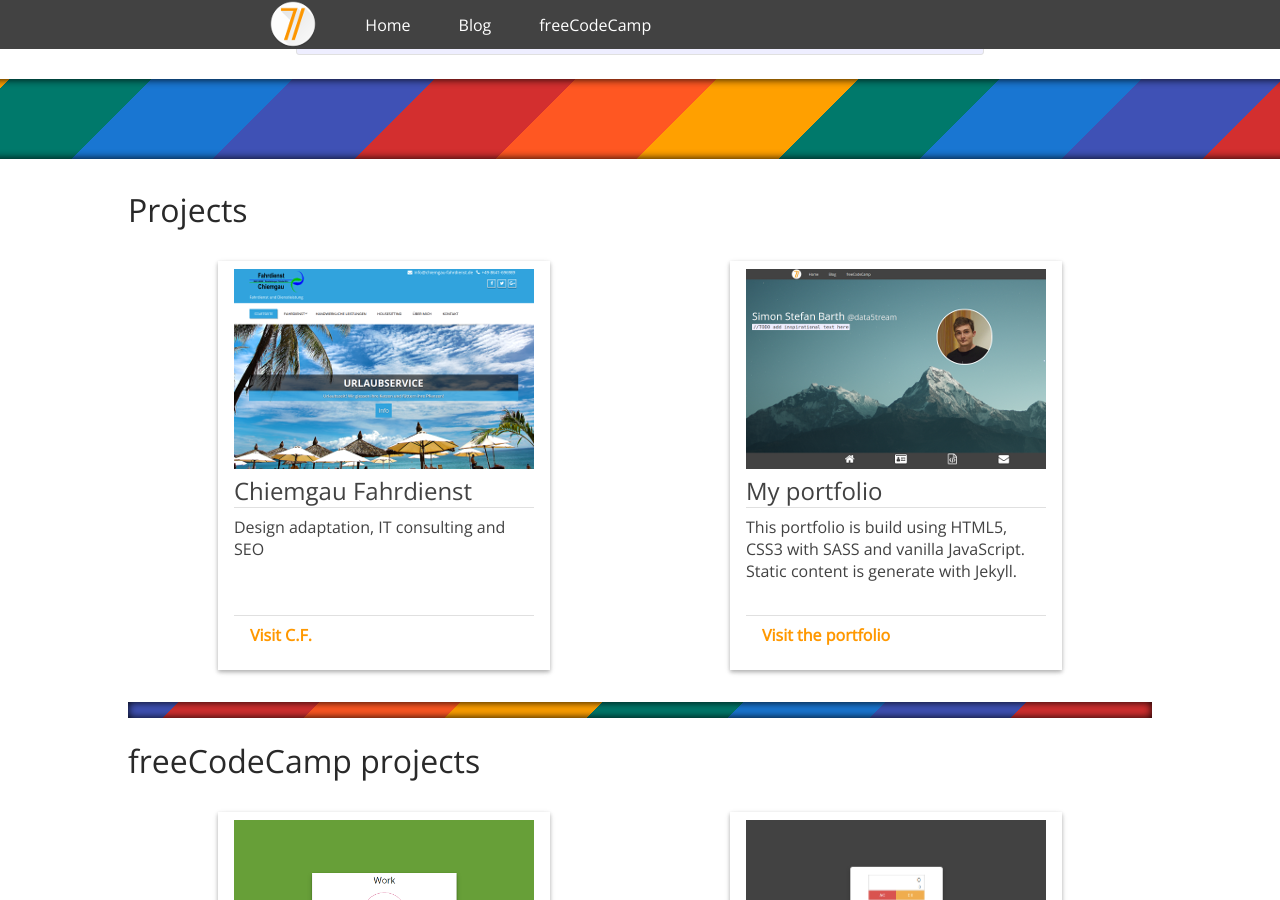
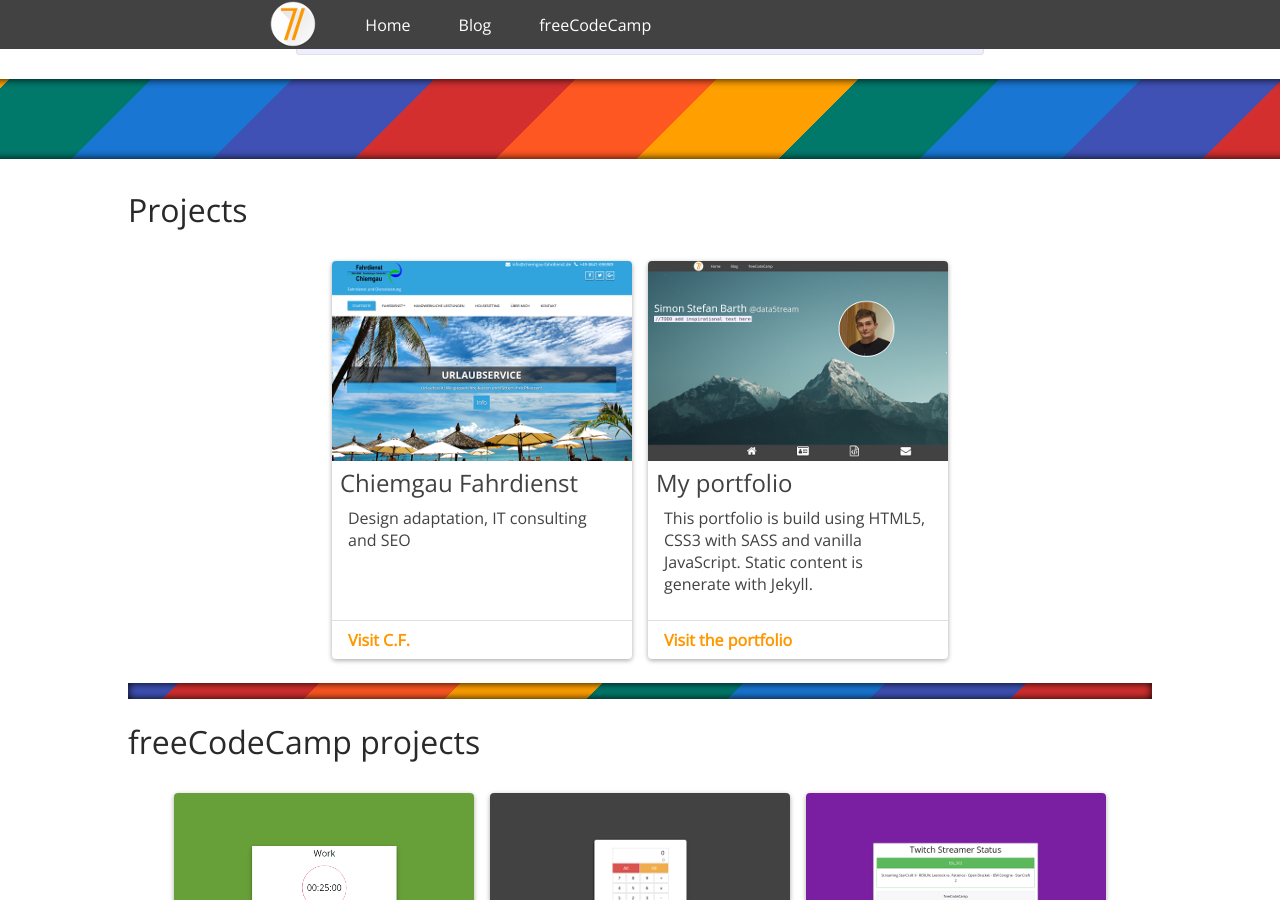
Before and after one commit to Data5tream/data5tream.github.io, a Jekyll site: the page built from index.html, in a window 1280 px wide and 900 px high, scrolled down 1551 px. Built offline with Jekyll 4.4.1, drawn with Linux system fonts in a browser that asks for light colours; a script that is not in the unit is left out; some of the changed text lies outside the part shown.

Commit message:
Improved cards & project cells

```diff
--- a/_sass/_base.scss
+++ b/_sass/_base.scss
@@ -215,12 +215,13 @@ ul, ol, dl, figure,
 .card {
   position: relative;
   background-color: $white;
-  padding: 8px 16px 16px 16px;
   @include card(1);
 }
 
 .cardimg {
-  text-align: center;
+  border-top-left-radius: 4px;
+  border-top-right-radius: 4px;
+  max-width: 300px;
 }
 
 .cardtitle {
@@ -228,13 +229,12 @@ ul, ol, dl, figure,
   font-weight: 400;
   font-size: 1.5em;
   text-transform: uppercase;
-  border-bottom: 1px $mdgreylight solid;
+  padding: 0 8px 0 8px;
 }
 
 .cardcontent {
   display: block;
-  padding-top: 8px;
-  padding-bottom: 2em;
+  padding: 8px 16px 3em 16px;
 }
 
 .cardbottom {
@@ -245,7 +245,6 @@ ul, ol, dl, figure,
   bottom: 0;
   right: 0;
 
-  margin: 8px 16px 16px 16px;
   padding: 8px 16px 8px 16px;
   border-top: 1px $mdgreylight solid;
 }
--- a/_sass/_mixins.scss
+++ b/_sass/_mixins.scss
@@ -11,6 +11,7 @@
   } @else {
     box-shadow: bottom-shadow($depth), top-shadow($depth);
   }
+  border-radius: 4px;
 }
 
 /// Computes a top-shadow for a card effect.
--- a/css/home.scss
+++ b/css/home.scss
@@ -154,8 +154,9 @@
 .project-cell {
   display: flex;
   justify-content: center;
-  flex: 1 0 1/3*100%;
-  margin-bottom: 4em;
+  flex: auto;
+  max-width: 316px;
+  margin-bottom: 32px;
 
   .card {
     margin: 8px;
@@ -189,9 +190,10 @@
 
   font-size: 1.4em;
 
-  h2 {
-    margin: 0 0 -0.1em 0;
+  .cardtitle {
+    padding: 16px 16px 0 16px;
   }
+
   .wrapper {
     display: flex;
     flex-wrap: wrap;
--- a/index.html
+++ b/index.html
@@ -72,7 +72,7 @@ title: Portfolio
         <div class="project-cell">
           <div class="card">
             <div class="cardimg">
-              <a href="https://chiemgau-fahrdienst.de" target="_blank"><img src={{ "/img/thumbnails/chiemgau_fahrdienst_thumbnail.png" | absolute_url }} alt="Chiemgau Fahrdienst" /></a>
+              <a href="https://chiemgau-fahrdienst.de" target="_blank"><img src={{ "/img/thumbnails/chiemgau_fahrdienst_thumbnail.png" | absolute_url }} class="cardimg" alt="Chiemgau Fahrdienst" /></a>
             </div>
             <div class="cardtitle">
               Chiemgau Fahrdienst
@@ -88,7 +88,7 @@ title: Portfolio
         <div class="project-cell">
           <div class="card">
             <div class="cardimg">
-              <a href={{ "/" | absolute_url }}><img src={{ "/img/thumbnails/portfolio_thumbnail.png" | absolute_url }} height="200" width="300" alt="data5tream portfolio" /></a>
+              <a href={{ "/" | absolute_url }}><img src={{ "/img/thumbnails/portfolio_thumbnail.png" | absolute_url }} class="cardimg" alt="data5tream portfolio" /></a>
             </div>
             <div class="cardtitle">
               My portfolio
@@ -108,13 +108,13 @@ title: Portfolio
         <div class="project-cell">
           <div class="card">
             <div class="cardimg">
-              <a href={{ "/fcc_projects/pomodoro.html" | absolute_url }}><img src={{ "/img/thumbnails/pomodoro_thumbnail.png" | absolute_url }} height="200" width="300" alt="Pomodoro clock" /></a>
+              <a href={{ "/fcc_projects/pomodoro.html" | absolute_url }}><img src={{ "/img/thumbnails/pomodoro_thumbnail.png" | absolute_url }} class="cardimg" alt="Pomodoro clock" /></a>
             </div>
             <div class="cardtitle">
               Pomodoro Clock
             </div>
             <div class="cardcontent">
-              A pomodoro clock built with bootstrap & jQuery
+              A pomodoro clock built with Bootstrap & jQuery
             </div>
             <div class="cardbottom">
               <div class="cardlink"><a href={{ "/fcc_projects/pomodoro.html" | absolute_url }}>Clock in</a></div>
@@ -124,13 +124,13 @@ title: Portfolio
         <div class="project-cell">
           <div class="card">
             <div class="cardimg">
-              <a href={{ "/fcc_projects/calculator.html" | absolute_url }}><img src={{ "/img/thumbnails/calculator_thumbnail.png" | absolute_url }} height="200" width="300" alt="Calculator" /></a>
+              <a href={{ "/fcc_projects/calculator.html" | absolute_url }}><img src={{ "/img/thumbnails/calculator_thumbnail.png" | absolute_url }} class="cardimg" alt="Calculator" /></a>
             </div>
             <div class="cardtitle">
               Calculator
             </div>
             <div class="cardcontent">
-              A calculator built with bootstrap & jQuery
+              A calculator built with Bootstrap & jQuery
             </div>
             <div class="cardbottom">
               <div class="cardlink"><a href={{ "/fcc_projects/calculator.html" | absolute_url }}>Calculate</a></div>
@@ -140,7 +140,7 @@ title: Portfolio
         <div class="project-cell">
           <div class="card">
             <div class="cardimg">
-              <a href={{ "/fcc_projects/twitch.html" | absolute_url }}><img src={{ "/img/thumbnails/twitch_thumbnail.png" | absolute_url }} height="200" width="300" alt="Twitch widget" /></a>
+              <a href={{ "/fcc_projects/twitch.html" | absolute_url }}><img src={{ "/img/thumbnails/twitch_thumbnail.png" | absolute_url }} class="cardimg" alt="Twitch widget" /></a>
             </div>
             <div class="cardtitle">
               Twitch widget
@@ -156,7 +156,7 @@ title: Portfolio
         <div class="project-cell">
           <div class="card">
             <div class="cardimg">
-              <a href={{ "/fcc_projects/wiki.html" | absolute_url }}><img src={{ "/img/thumbnails/wiki_thumbnail.png" | absolute_url }} height="200" width="300" alt="Wikipedia search" /></a>
+              <a href={{ "/fcc_projects/wiki.html" | absolute_url }}><img src={{ "/img/thumbnails/wiki_thumbnail.png" | absolute_url }} class="cardimg" alt="Wikipedia search" /></a>
             </div>
             <div class="cardtitle">
               Wikipedia search
@@ -172,7 +172,7 @@ title: Portfolio
         <div class="project-cell">
           <div class="card">
             <div class="cardimg">
-              <a href={{ "/fcc_projects/quote-machine.html" | absolute_url }}><img src={{ "/img/thumbnails/quote_thumbnail.png" | absolute_url }} height="200" width="300" alt="Quote machine" /></a>
+              <a href={{ "/fcc_projects/quote-machine.html" | absolute_url }}><img src={{ "/img/thumbnails/quote_thumbnail.png" | absolute_url }} class="cardimg" alt="Quote machine" /></a>
             </div>
             <div class="cardtitle">
               Quote Machine
@@ -188,7 +188,7 @@ title: Portfolio
         <div class="project-cell">
           <div class="card">
             <div class="cardimg">
-              <a href={{ "/fcc_projects/weather.html" | absolute_url }}><img src={{ "/img/thumbnails/weather_thumbnail.png" | absolute_url }} height="200" width="300" alt="Weather widget" /></a>
+              <a href={{ "/fcc_projects/weather.html" | absolute_url }}><img src={{ "/img/thumbnails/weather_thumbnail.png" | absolute_url }} class="cardimg" alt="Weather widget" /></a>
             </div>
             <div class="cardtitle">
               Weather widget
@@ -209,7 +209,10 @@ title: Portfolio
 
   <div id="contact" class="container">
     <div class="contact-card card">
-      <h2>Contact</h2>
+      <div class="cardtitle">
+        Contact
+      </div>
+      <div class="cardcontent">
         You can contact me on <a href="https://gitter.im/Data5tream" target="_blank">Gitter</a><br>
         <div class="wrapper">
           <div class="cell">
@@ -224,6 +227,7 @@ title: Portfolio
         </div>
       </div>
     </div>
+  </div>
 
   {% include footer.html %}
 
```
Also changed, not shown: img/thumbnails/calculator_thumbnail.png. Lines whose indentation alone changed are shown as unchanged.
